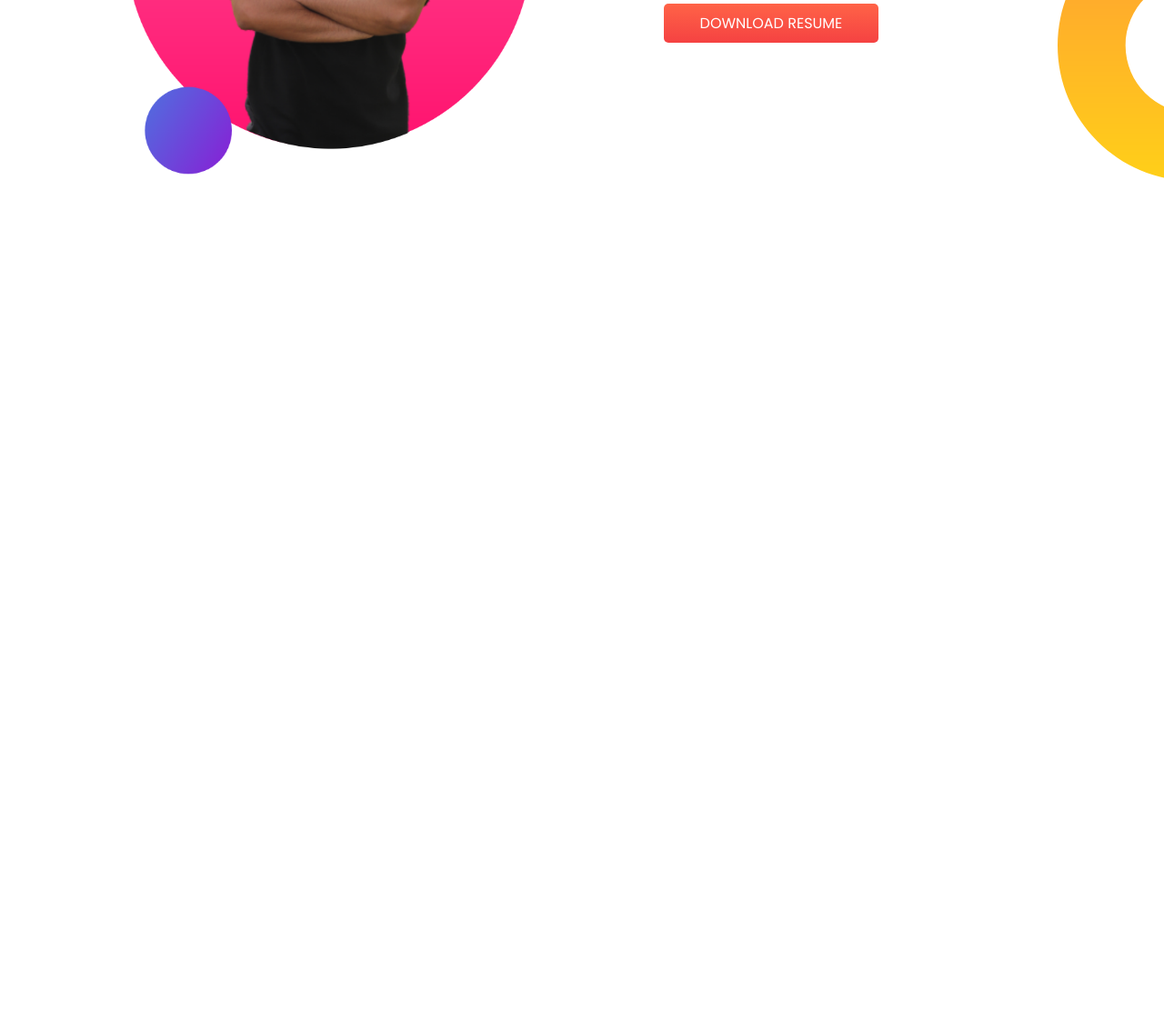
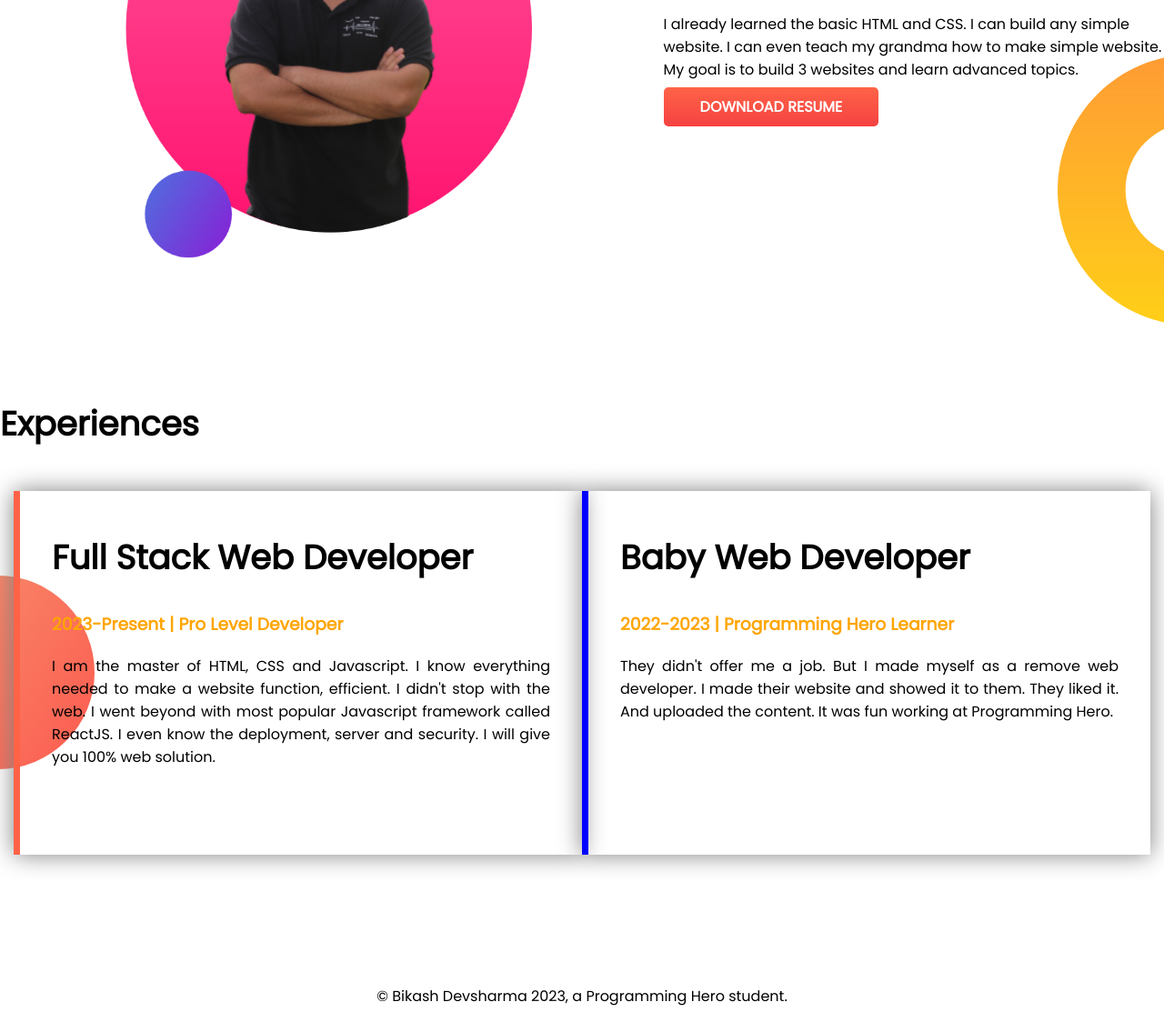
Before and after one commit to Bikash-Dev-Bk/my-portfolio, a plain HTML site: page index.html in a window 1280 px wide. Shown: the part 822-1946 px from the top of the page at 91% size. Before the commit the page ends 1021 px from the top, so only its background shows below. Drawn offline with Linux system fonts and the light colour scheme.

Commit message:
experience added

```diff
--- a/index.html
+++ b/index.html
@@ -17,7 +17,7 @@
             <h1><span class="orange-color">Bikash Devsharma</span> World</h1>
             <h3>Build Climber and Train Stopper</h3>
             <p>You might saw me jumping, climbing buildings, and stopping trains. But nobody pays me a dime for     that work. That's why I am learning and mastering web development. I will not stop until I become the Web Development Hero.</p>
-            <a class="link-button" href="https://www.linkedin.com/in/bikash-chandra-devsharma/" target="_blank">HIRE ME</a>
+            <a class="anchor-button" href="https://www.linkedin.com/in/bikash-chandra-devsharma/" target="_blank">HIRE ME</a>
         </div>
 
         <div class="half-width">
@@ -34,10 +34,31 @@
             <h1>Dream Big</h1>
             <h3>Become a web developer</h3>
             <p>I already learned the basic HTML and CSS. I can build any simple website. I can even teach my grandma how to make simple website. My goal is to build 3 websites and learn advanced topics.</p>
-            <a class="link-button" href="https://bikash-dev-bk.github.io/my-portfolio/" target="_blank">DOWNLOAD RESUME</a>
+            <a class="anchor-button" href="https://bikash-dev-bk.github.io/my-portfolio/" target="_blank">DOWNLOAD RESUME</a>
 
         </div>
     </section>
 
+    <section>
+        <h2>Experiences</h2>
+
+        <div class="experience-area">
+            <div id="full-stack" class="experience-width">
+                <h2>Full Stack Web Developer</h2>
+                <h3 class="orange-color">2023-Present | Pro Level Developer</h3>
+                <p>I am the master of HTML, CSS and Javascript. I know everything needed to make a website function, efficient. I didn't stop with the web. I went beyond with most popular Javascript framework called ReactJS. I even know the deployment, server and security. I will give you 100% web solution.</p>
+            </div>
+
+            <div id="baby-web" class="experience-width">
+                <h2>Baby Web Developer</h2>
+                <h3 class="orange-color">2022-2023 | Programming Hero Learner</h3>
+                <p>They didn't offer me a job. But I made myself as a remove web developer. I made their website and showed it to them. They liked it. And uploaded the content. It was fun working at Programming Hero.</p>
+            </div>
+        </div>
+    </section>
+
 </body>
+<footer>
+    <p>© Bikash Devsharma 2023, a Programming Hero student.</p>
+</footer>
 </html>
--- a/style.css
+++ b/style.css
@@ -7,6 +7,8 @@ body{
     display: flex;
     background-image: url(images/top-banner.png);
     background-repeat: no-repeat;
+    height: 550px;
+    margin-bottom: 80px;
 
 }
 
@@ -27,12 +29,13 @@ h1{
     width: 90%;
 }
 
-.link-button{
+.anchor-button{
     text-decoration: none;
     color: white;
     background-image: linear-gradient(tomato, #f54242);
     padding: 10px 40px;
     border-radius: 5px;
+    font-weight: 700;
 
 }
 .dream-big{
@@ -40,5 +43,45 @@ h1{
     background-image: url(images/dream-bg.png);
     background-position: right bottom;
     background-repeat: no-repeat;
+    height: 550px;
+    margin-bottom: 80px;
 
 }
+
+.experience-area{
+    background-image: url("images/exp-bg.png");
+    background-repeat: no-repeat;
+    background-position: left;
+}
+
+.experience-area{
+    display: flex;
+    justify-content: space-around;
+    height: 400px;
+    padding: 15px;
+    margin-bottom: 10%;
+
+}
+h2{
+    font-size: 37px;
+}
+
+.experience-width{
+    width: 565px;
+    box-shadow: 0px 0px 25px gray;
+    padding: 15px 35px;
+    text-align: justify;
+}
+
+#full-stack{
+    border-left: 7px solid tomato;
+
+}
+
+#baby-web{
+    border-left: 7px solid blue;
+}
+
+footer p{
+    text-align: center;
+}
```
